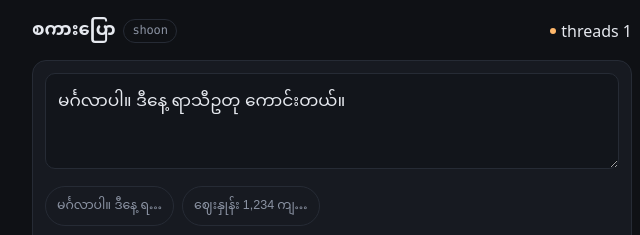
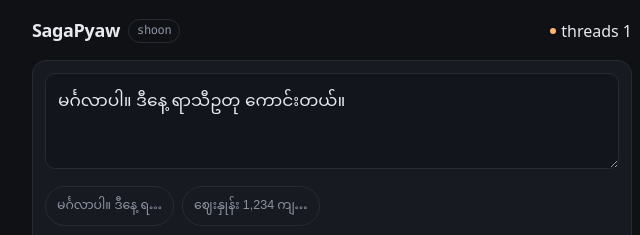
Before and after one commit to kowinhtike/SagaPyaw, a website: page web/index.html in a window 1280 px wide. Shown: the top 235 px of the page, 308-948 px from the left. Drawn offline with Linux system fonts and the light colour scheme.

Commit message:
Use the Latin wordmark SagaPyaw in the UI
The brand mark is now Latin everywhere the user sees it — header, <title>,
manifest, iOS home-screen label — while the Burmese subtitle stays as the
descriptive part. h1 drops the Burmese font stack, which was only right when
the mark was in Myanmar script.

```diff
--- a/web/index.html
+++ b/web/index.html
@@ -7,11 +7,11 @@
 <meta name="mobile-web-app-capable" content="yes" />
 <meta name="apple-mobile-web-app-capable" content="yes" />
 <meta name="apple-mobile-web-app-status-bar-style" content="black-translucent" />
-<meta name="apple-mobile-web-app-title" content="စကားပြော" />
+<meta name="apple-mobile-web-app-title" content="SagaPyaw" />
 <link rel="icon" href="data:," />
 <link rel="apple-touch-icon" href="./icons/icon-192.png" />
 <link rel="manifest" href="./manifest.webmanifest" />
-<title>စကားပြော — မြန်မာ အသံ</title>
+<title>SagaPyaw — မြန်မာ အသံ</title>
 <style>
   :root {
     --bg: #0f1115; --panel: #171a21; --panel2: #12151b; --line: #262b35;
@@ -39,7 +39,8 @@
     flex: 1 0 auto; display: flex; flex-direction: column;
   }
   header { display: flex; align-items: center; justify-content: space-between; gap: 10px; margin-bottom: 14px; }
-  h1 { font-size: 18px; margin: 0; letter-spacing: -.01em; display: flex; align-items: center; gap: 8px; font-family: var(--mm); font-weight: 600; }
+  /* Brand mark is Latin: use the UI stack, not the Burmese one. */
+  h1 { font-size: 18px; margin: 0; letter-spacing: -.02em; display: flex; align-items: center; gap: 8px; font-weight: 600; }
   h1 span {
     color: var(--dim); font-weight: 400; font-size: 12px; font-family: var(--mono);
     border: 1px solid var(--line); border-radius: 99px; padding: 1px 8px;
@@ -121,7 +122,7 @@
 <body>
 <main>
   <header>
-    <h1>စကားပြော <span id="voiceName">shoon</span></h1>
+    <h1>SagaPyaw <span id="voiceName">shoon</span></h1>
     <span class="envchip" id="env" hidden></span>
     <button class="ghost" id="install" hidden>ဖုန်းမှာ ထည့်ပါ</button>
   </header>
@@ -209,7 +210,7 @@ const bytesLabel = (n) => n >= 1048576 ? `${(n / 1048576).toFixed(1)} MB` : `${(
 const secs = (ms) => `${(ms / 1000).toFixed(2)}s`;
 
 $('voiceName').textContent = VOICE;
-document.title = 'စကားပြော — မြန်မာ အသံ';
+document.title = 'SagaPyaw — မြန်မာ အသံ';
 
 /* ---------------------------------------------------------------- model ---- */
 
```
Also changed, not shown: web/manifest.webmanifest.
